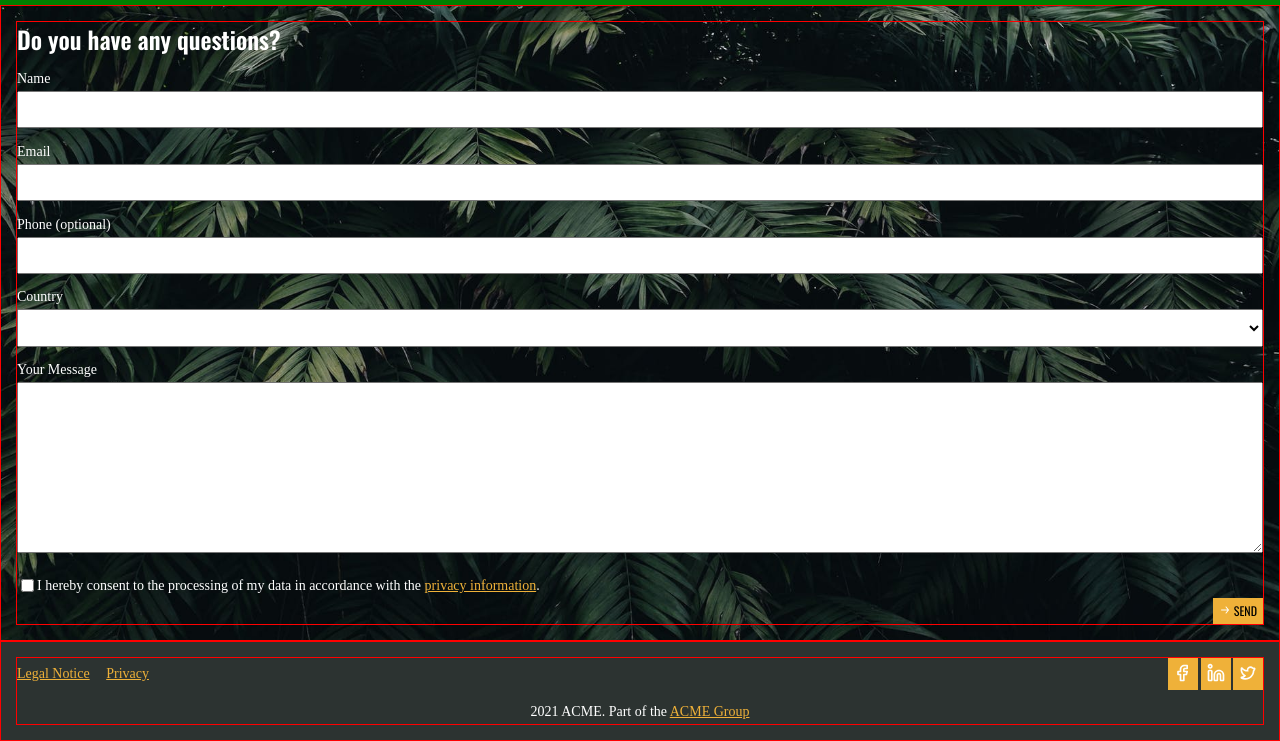
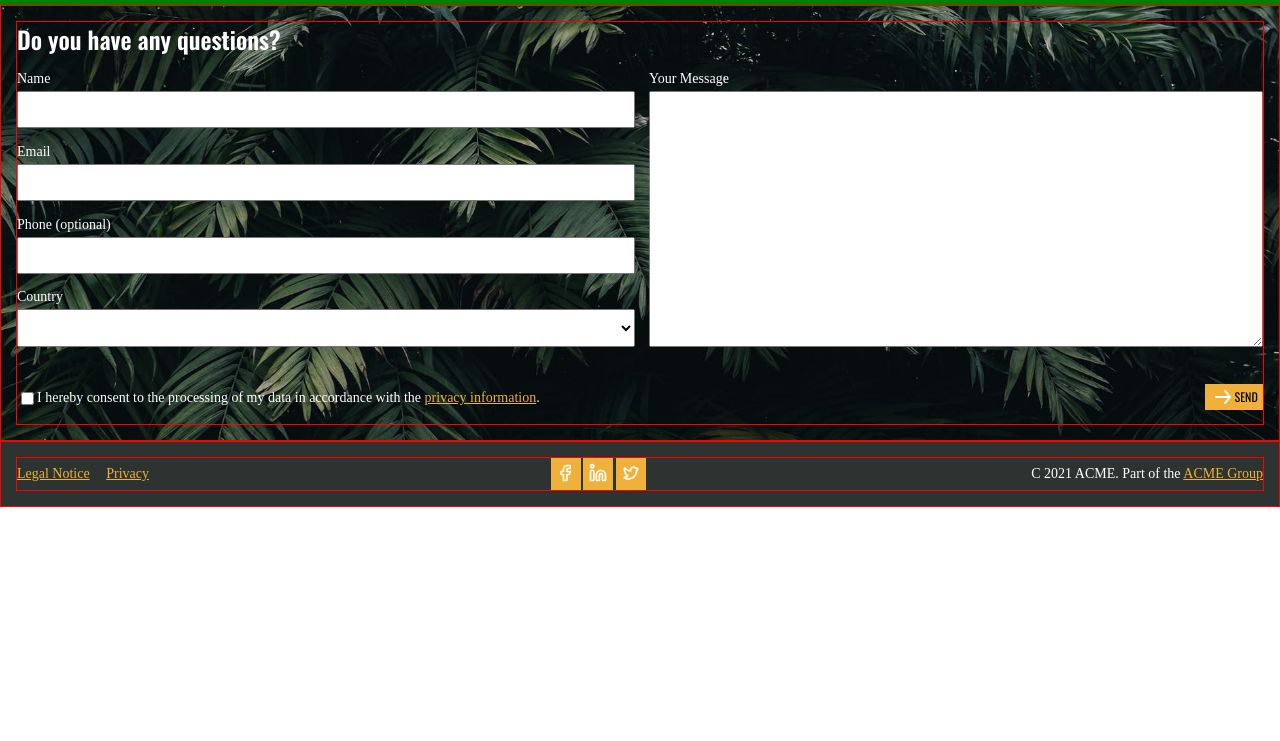
Before and after one commit to TwentyBowls/em-takehome, a plain HTML site: page index.html in a window 1280 px wide. Shown: the part 1797-2538 px from the top of the page. After the commit the page ends 2304 px from the top, so only its background shows below. Drawn offline with Linux system fonts and the light colour scheme; a web font is replaced by a local one.

Commit message:
Adapt footer to desktop

```diff
--- a/css/style.css
+++ b/css/style.css
@@ -535,11 +535,7 @@ p {
     line-height: 2.4rem;
 }
 
-/* .questions__wrapper {
-    display: grid;
-    grid-template-columns: 1fr 1fr;
-    gap: 1em;
-} */
+
 
 .questions__group {
     margin-top: 0.8em;
@@ -551,26 +547,30 @@ p {
     padding: 0.7em;
 }
 
-.questions__privacy-consent {
-    margin-top: 1.5em;
+.questions__controls {
+    display: flex;
     flex-direction: row;
-    align-items: flex-start;
+    padding: 1em 0;
 }
 
-.questions__privacy-checkbox {
-    margin-top: 0.35em;
+.questions__privacy-consent {
+    /* margin: 1.5em 0; */
+    flex-direction: row;
+    align-items: center;
+    width: 100%;
 }
+
 
 .questions__submit {
     display: flex;
-    justify-content: flex-end;
-}
-
-.submit__img-container {
+    align-items: center;
+    justify-content: center;
+    width: 5em;
+    align-self: flex-end;
 }
 
 .submit__img {
-    height: 1em;
+    height: 2em;
     filter: invert(1);
 }
 
@@ -587,14 +587,10 @@ p {
 
 .footer__container {
     display: flex;
-    justify-content: center;
+    justify-content: space-between;
     align-items: center;
     flex-wrap: wrap;
-}
-
-.footer__socials,
-.footer__legal {
-    width: 50%;
+    gap: 1em;
 }
 
 .footer__socials {
@@ -628,7 +624,7 @@ p {
     h1 {
         color: red !important;
     }
-
+    /* MAIN LAYOUT */
     .main-content-container {
         border: 5px solid green;
         display: flex;
@@ -644,7 +640,6 @@ p {
         flex: 1 25%;
 
     }
-
     .news {
         flex: 1 75%;
     }
@@ -652,4 +647,29 @@ p {
     .news__header {
         width: 100%;
     }
+    /* FORM LAYOUT */
+    .questions__wrapper {
+        display: flex;
+        flex-wrap: wrap;
+        gap: 1em;
+    }
+
+    .questions__message,
+    .questions__personal-info {
+        max-width: 50%;
+        flex-grow: 1;
+    }
+
+    .questions__controls {
+        width: 100%;
+    }
+
+    .questions__txt {
+        height: 100%;
+    }
+
+    #message {
+        height: 88%;
+    }
+
 }
--- a/index.html
+++ b/index.html
@@ -219,6 +219,7 @@
             <h2 class="questions__title">Do you have any questions?</h2>
             <form action="" class="questions__form">
                 <div class="questions__wrapper">
+                    <div class="questions__personal-info">
                         <span class="questions__group">
                             <label class="questions__label" for="name">Name</label>
                             <input class="questions__input" type="text" id="name" required>
@@ -239,20 +240,20 @@
                                 <option value="England">England</option>
                             </select>
                         </span>
-                    <span class="questions__group">
+                    </div>
+                    <div class="questions__message">
+                        <span class="questions__group questions__txt">
                             <label class="questions__label" for="message">Your Message</label>
                             <textarea class="questions__input" name="message" id="message" cols="20" rows="10"></textarea>
                         </span>
+                    </div>
+                    <div class="questions__controls">
                         <span class="questions__group questions__privacy-consent">
                             <input class="questions__input questions__privacy-checkbox" type="checkbox" id="privacy" name="privacy" value="true">
                             <label class="questions__label" for="privacy">I hereby consent to the processing of my data in accordance with the <a class="link" href="">privacy information</a>.</label>
                         </span>
-                    <div class="questions__submit">
-                        <button class="btn questions__submit-btn" type="submit">
-                            <span class="submit__img-container">
+                            <button class="btn questions__submit" type="submit">
                                     <img class="submit__img" src="./assets/Icons/Arrow-Right.svg" alt="">
-                            </span>
-
                                 <span>Send</span>
                             </button>
                     </div>
@@ -284,7 +285,7 @@
                 </a>
             </div>
             <div class="footer__copyright">
-                <span><img src="" alt=""></span><p>2021 ACME. Part of the <a href="" class="link">ACME Group</a></p>
+                <p>C 2021 ACME. Part of the <a href="" class="link">ACME Group</a></p>
             </div>
         </div>
     </footer>
```
Lines whose indentation alone changed are shown as unchanged.
